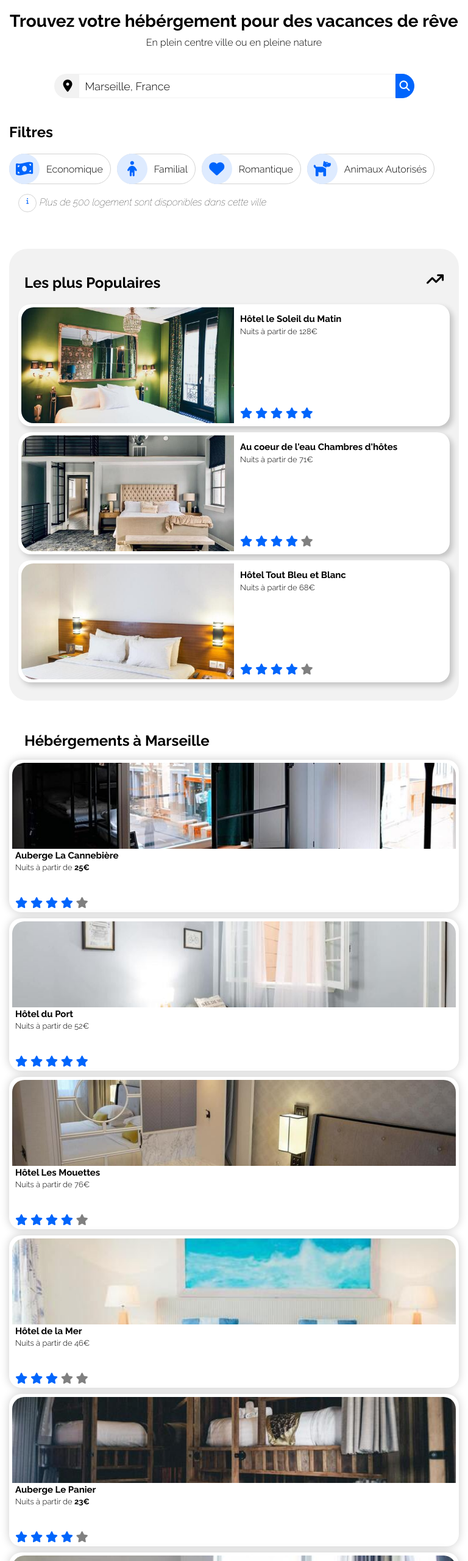
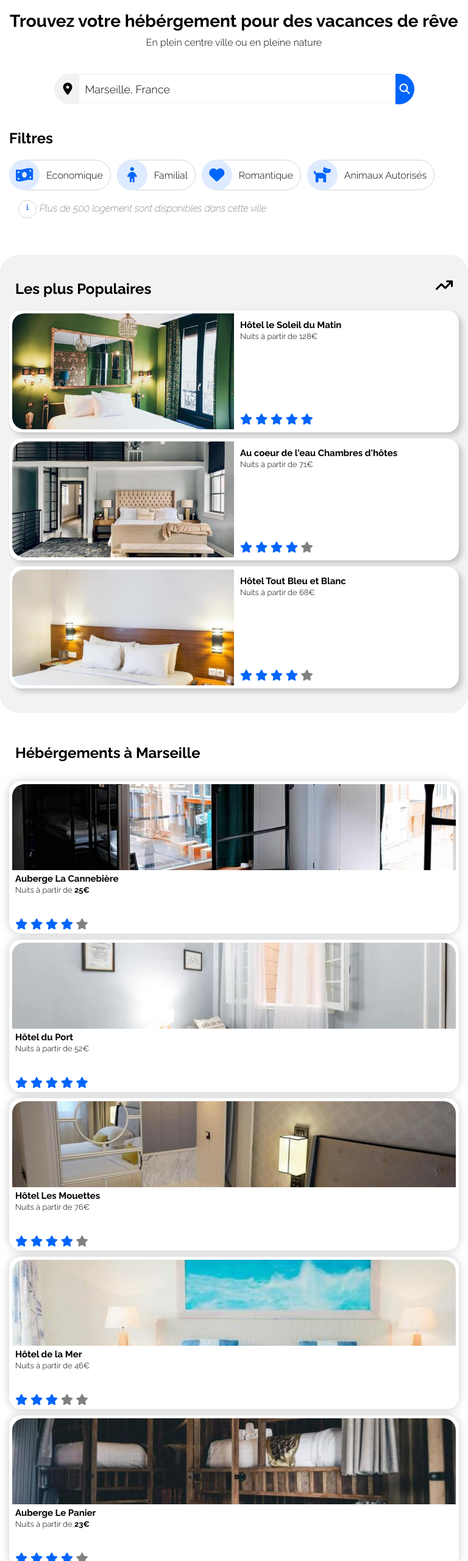
Before and after one commit to soyyyyo/OCR_P2_Booki, a plain HTML site: page index.html in a window 768 px wide. Shown: the part 160-2720 px from the top of the page at 61% size. Drawn offline with Linux system fonts and the light colour scheme.

Commit message:
container issues fixed

```diff
--- a/css/style.css
+++ b/css/style.css
@@ -54,6 +54,7 @@ h3 {
   font-size: 1.7rem;
   margin-block-end: 0px;
   margin-block-start: 0px;
+  line-height: 1.2;
 }
 
 h4 {
@@ -77,6 +78,12 @@ nav a {
 }
 
 .container {
+  max-width: 1300px;
+  margin: auto;
+  padding: 0 15px;
+}
+
+.container-not {
   max-width: 1300px;
   margin: auto;
   padding: 0 15px;
@@ -137,10 +144,10 @@ header nav a:hover {
 
 #dot {
   width: 40px;
-  height: 40px;
+  height: 50px;
   background-color: #f2f2f2;
   border-radius: 45px 0px 0px 45px;
-  padding: 10px 10px 10px 15px;
+  padding: 15px 10px 10px 15px;
   font-size: 2rem;
 }
 
@@ -155,7 +162,7 @@ label {
 
 input {
   width: 400px;
-  height: 40px;
+  height: 50px;
   border: 1px #f2f2f2 solid;
   font-size: 1.8rem;
   padding-left: 10px;
@@ -163,7 +170,7 @@ input {
 
 button {
   width: auto;
-  height: 40px;
+  height: 50px;
   background-color: #0065fc;
   color: white;
   border: 1px #0065fc solid;
@@ -204,6 +211,12 @@ button div {
   font-size: 1.6rem;
 }
 
+#filtre a:hover {
+  background-color: #deebff;
+  border-radius: 30px;
+  border: 1px #deebff solid;
+}
+
 /* Peaufinage du centrage */
 #filtre span {
   padding-top: 3px;
@@ -219,11 +232,6 @@ button div {
   position: relative;
   right: 11px;
   color: #0065fc;
-}
-
-#filtre a:hover {
-  background-color: #deebff;
-  border-radius: 30px;
 }
 
 .infos {
@@ -259,13 +267,17 @@ button div {
 
 #hebergement {
   width: 80%;
+  background: #f2f2f2;
+  border-radius: 30px;
+  margin: 0px 25px 0px 0px;
+}
+
+#hebergement .container-2
+{
   display: flex;
   justify-content: flex-start;
   align-items: center;
   flex-direction: column;
-  border-radius: 30px;
-  margin: 0px 25px 0px 0px;
-  background: #f2f2f2;
 }
 
 #hebergement h2 {
@@ -319,7 +331,7 @@ button div {
 
 #hebergement .card-description {
   width: 100%;
-  padding: 2px 0px 10px 5px;
+  padding: 5px 0px 10px 5px;
   flex: 1 1 0;
   display: flex;
   flex-direction: column;
@@ -354,9 +366,13 @@ button div {
 
 #populaire {
   width: 40%;
-  height: auto;
   background-color: #f2f2f2;
   border-radius: 30px;
+}
+
+#populaire .container-2
+{
+  height: auto;
   display: flex;
   flex-wrap: wrap;
   justify-content: flex-start;
@@ -609,11 +625,11 @@ footer a {
 
   #hebergement .card-description {
     justify-content: space-between;
-    height: 47%;
+    height: 50%;
   }
 
   #hebergement .card-image {
-    height: 60%;
+    height: 58%;
   }
 
   .infos {
@@ -723,6 +739,17 @@ footer a {
     margin-top: 0px;
   }
 
+  body > .container
+  {
+    padding: 0;
+  }
+
+  header nav a
+  {
+    border-bottom: 3px #f2f2f2 solid;
+
+  }
+
   header nav a:hover {
     border-bottom: 3px blue solid;
     border-top: none;
@@ -772,7 +799,8 @@ footer a {
   #hebergement .cards {
     flex-direction: column;
     width: 100%;
-    padding: 0px;
+    padding: 15px;
+    margin: 0;
   }
 
   #hebergement a {
@@ -789,8 +817,14 @@ footer a {
     height: 60%;
   }
 
+  /* #hebergement .card-description {
+    justify-content: space-between;
+    height: 30%;
+  } */
+
   #hebergement .card-description {
     justify-content: space-between;
+    height: 47%;
   }
 
   #populaire {
@@ -801,6 +835,7 @@ footer a {
   #populaire .cards {
     width: 100%;
     padding: 0 15px 0 15px;
+    margin: 0 0 40px 0;
   }
 
   #populaire article {
@@ -837,11 +872,19 @@ footer a {
     width: 100%;
   }
 
-  footer {
-    font-size: 1.2rem;
+  footer a {
+    font-size: 2rem;
   }
 
-  .container-2 {
-    width: 100%;
+  footer  {
+    font-size: 2rem;
+  }
+
+  .container-not {
+    max-width: auto;
+    margin: 0;
+    padding: 0 0px;
+  }
+
   }
 }
--- a/index.html
+++ b/index.html
@@ -36,9 +36,11 @@
                 </ul>
             </nav>
         </header>
+    </div>
 
 <main>
     <!-- Formulaire de recherche -->
+    <div class="container">
         <section id="recherche">
 
                 <h1>Trouvez votre hébérgement pour des vacances de rêve</h1>
@@ -82,10 +84,12 @@
         <!-- flex basis pour elemens autre que .cards
         supprimer .cards
         + cf doc Vanessa -->
-
+</div>
+    <div class="container-not">
     <div id="hebpop">
     <!-- HEBERGEMENTS -->
         <section id="hebergement">
+            <div class="container-2">
             <h2>Hébérgements à Marseille</h2>
                 <div class="cards">
                     <article>
@@ -233,10 +237,12 @@
                     </article>
                 </div>
                 <a href="#" class="showmore">Afficher Plus</a>
+                </div>
         </section>
 
         <!-- Les plus Populaires -->
         <section id="populaire">
+            <div class="container-2">
             <div class="header-pop">
             <h2>Les plus Populaires</h2>
             <i class="fa-solid fa-arrow-trend-up"></i>
@@ -315,10 +321,13 @@
                     </article>
                 </a>
             </div>
+            </div>
         </section>
     </div>
+</div>
 
     <!-- Activités à Marseille -->
+    <div class="container">
     <section id="activite">
         <h2>Activités à Marseille</h2>
 
@@ -410,8 +419,8 @@
         </div>
 
     </section>
+    </div>
 </main>
-</div>
 
 <!-- LIENS DE NAVIGATIONS -->
 <footer>
```
